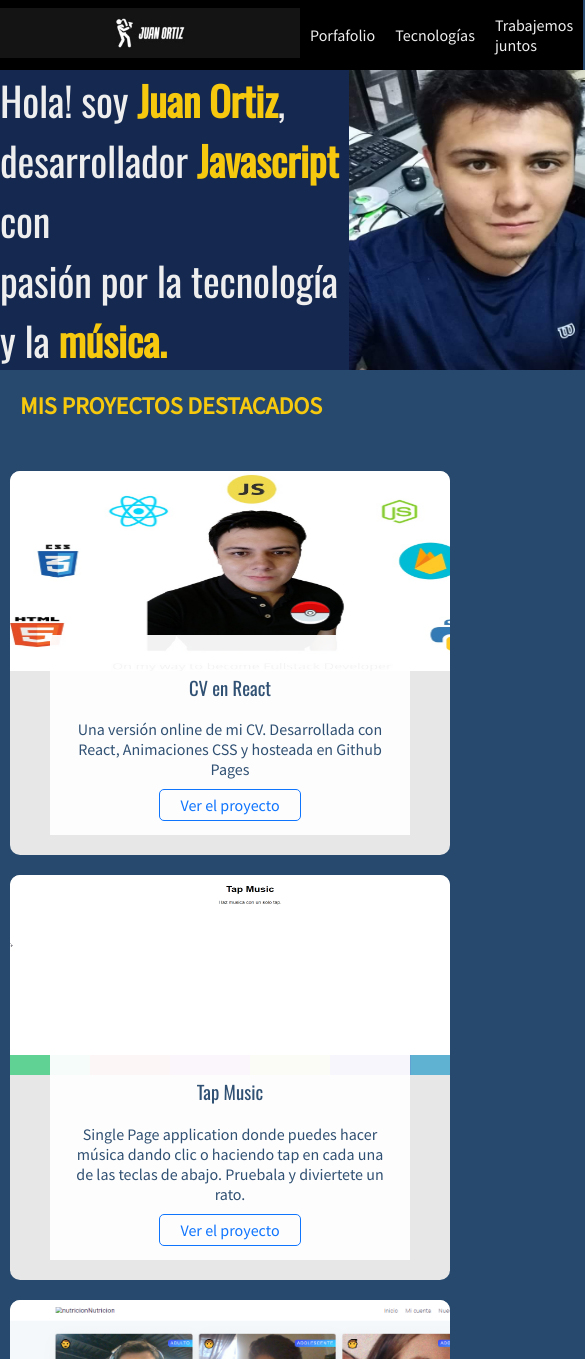
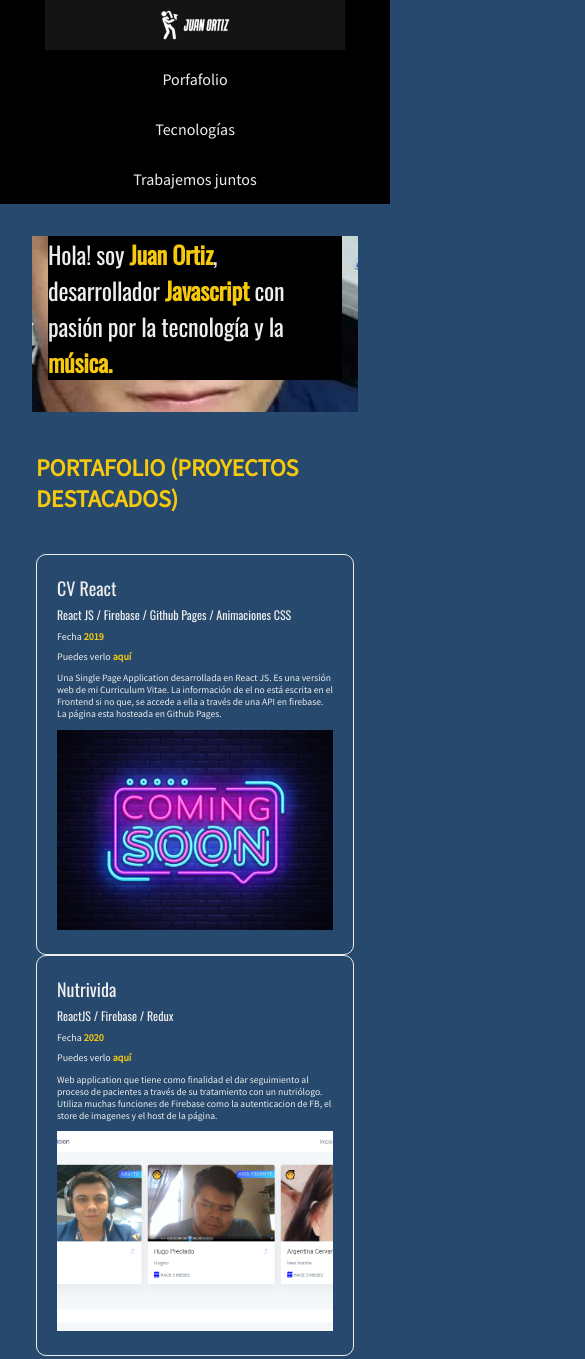
Before and after one commit to TheDevSaxGuy/portfolio, a plain HTML site: page index.html in a window 390 px wide. Shown: the top 1359 px of the page, 585 px wide, since content can reach past the window. Drawn offline with nearby package versions, Linux system fonts and the light colour scheme.

Commit message:
First Mobile version

```diff
--- a/css/styles.css
+++ b/css/styles.css
@@ -8,7 +8,6 @@ color:eeeeee
 color pallete 2:
 bg:303841
 nav:3a4750
-
 **/
 body{
     font-family: 'Source Sans Pro', sans-serif;
@@ -52,8 +51,10 @@ h2{
     margin-bottom: 40px;
 }
 .container{
-    width: 1000px;
+    max-width: 1000px;
+    flex: 1;
     margin: 0 auto;
+    padding: 0 1em;
     display: inherit;
     justify-content: inherit;
     align-items: inherit;
@@ -62,31 +63,13 @@ h2{
     position: inherit;
     background-color: inherit;
 }
-.hero{
-    height: 300px;
-    /*background-image: url('../images/hero.jpg');
-    background-size: 350px 300px;
-    background-repeat: no-repeat;
-    background-position-x: 98%;*/
-    background-color: #142850;
-    display: flex;
-    align-items: center;
-    justify-content: space-between;
-}
-.hero-image{
-    object-fit: cover;
-}
-
-.menu{
-    height: inherit;
-}
 .header{
     background-color: #27496d;
     display: flex;
     justify-content: space-between;
     background-color: black;
-    height: 70px;
     align-items: center;
+    flex-wrap: wrap;
 }
 .header ul{
     display: flex;
@@ -103,14 +86,24 @@ h2{
     align-items: center;
     padding: 0 10px;
 }
+.hero{
+    background-color: #142850;
+    height: 300px;
+    display: flex;
+    align-items: center;
+    justify-content: space-between;
+    flex-wrap: wrap;
+}
+.hero-image{
+    object-fit: cover;
+}
+
+.menu{
+    height: inherit;
+}
 
 .portfolio{
     padding:20px
-}
-.portfolio-wrapper{
-    display: flex;
-    flex-wrap: wrap;
-    justify-content: space-evenly;
 }
 
 .project{
@@ -118,9 +111,11 @@ h2{
     border-radius: 10px;
     padding: 20px;
     flex-shrink: 0;
-
     align-items: center;
     justify-content: space-between;
+    display: flex;
+    flex-wrap: wrap;
+
 }
 .project-title{
     font-size: 30px;
@@ -128,7 +123,7 @@ h2{
     margin-bottom: 10;
 }
 .project-details{
-    width: 400px;
+    width: 50%;
 }
 .project-techs, .project-date, .project-url{
     margin:10px 0 ;
@@ -136,28 +131,35 @@ h2{
 .project-description{
     font-size:20px;
 }
+.project-imageContainer{
+    width: 50%;
+}
 .project-image{
-    width: 400px;
+    max-width: 100%;
+    width: 100%;
+    object-fit: cover;
+    height: 200px;
 }
+
 .card-list{
     display:flex;
     flex-wrap: wrap;
-    justify-content: space-around;
+    justify-content: space-between;
 }
 .card-list-title{
     margin-left: 20px;
 
 }
 .card{
-    margin: 10px;
-    width: 440px;
+    margin: 1%;
+    width: 47%;
     border-radius: 10px;
     flex-shrink: 0;
     overflow: hidden;
     background-color: #e7e7e7;
 }
 .card img{
-    width: 480px;
+    width: 98%;
     height: 200px;
     object-fit: fill;
 }
@@ -188,6 +190,7 @@ h2{
     display: flex;
     align-items: center;
     justify-content: space-between;
+    flex-wrap: wrap;
 }
 
 .social-link{
@@ -220,16 +223,22 @@ h2{
 }
 .tech{
     height: 300px;
-    width: 1000px;
+    width: 98%;
     display: flex;
     background-color: #eeeeee;
     justify-content: center;
+    margin:10px;
 }
-
+.tech-header{
+  margin-left: 30px;
+}
 .tech-image{
-    height: 300px;
+    width: 100%;
+    height: 100%;
     object-fit: scale-down;
-
+}
+.tech-details{
+    margin:10px;
 }
 .footer{
     background-color: black;
@@ -237,8 +246,131 @@ h2{
     display: flex;
     align-items: center;
     justify-content: space-between;
+    flex-wrap: wrap;
     }
 .footer img{
     width: 20px;
     vertical-align: middle;
 }
+/*Desktop First desde el mas grande*/
+@media screen and (max-width:1024px){
+
+    h1{
+        font-size: 1.2em;
+        z-index: 2;
+        background: rgba(0,0,0.5);
+    }
+
+}
+@media screen and (max-width:767px){
+
+    .hero{
+        height: auto;
+        position: relative;
+        overflow: hidden;
+        padding: 2em;
+        background-color:transparent
+    }
+    .hero-image{
+        position: absolute;
+        z-index: 1;
+        left: 0;
+        right: 0;
+        top:0;
+        bottom: 0;
+        width: 100%;
+        object-fit: none;
+    }
+    .header{
+        display: block;
+        height: auto;
+    }
+    .header ul{
+        display: initial;
+    }
+    .header ul li{
+        height:50px;
+    }
+    .header a{
+        justify-content: center;
+    }
+    .header .logo{
+        text-align: center;
+    }
+
+    .project{
+        display: block;
+    }
+    .project-imageContainer{
+        width: auto;
+        text-align: center;
+    }
+    .project-image{
+        object-fit: cover;
+
+        height: 200px;
+    }
+    .project-details{
+        width: auto;
+        font-size: 16px;
+    }
+    .project-title{
+        font-size: 1.5em;
+        margin-bottom: .3em;
+    }
+    .project-url{
+        font-size: 1em;
+
+    }
+    .project-techs{
+        font-size: 1em;
+
+    }
+    .project-date{
+        font-size: 1em;
+    }
+    .project-description{
+        font-size: .8em;
+    }
+    .project-techs, .project-date, .project-url{
+        margin:.4em 0 ;
+    }
+    .card{
+        width: auto;
+        flex-shrink: initial;
+    }
+}
+@media screen and (max-width:480px){
+    h1 {
+        font-size: 1.5em;
+    }
+    .project-details{
+        font-size: 12px;
+    }
+    .card-detail{
+        margin: -2em .5em .5em .5em;
+        padding: 1em;
+    }
+    .contact{
+        height: auto;
+        padding: 1em 0;
+        text-align: center;
+        display: block;
+    }
+    .contact button{
+        margin: 1em auto;
+    }
+    .footer{
+        text-align: center;
+        display: block;
+        border: 1px solid transparent;
+    }
+}
+@media screen and (max-width:320px){
+   h1{
+       font-size: 1.2em;
+   }
+   .hero{
+       padding: 2em 1em;
+   }
+}
--- a/index.html
+++ b/index.html
@@ -28,61 +28,57 @@
             <h1>Hola! soy <strong> Juan Ortiz</strong>,
             <br/> desarrollador <strong>Javascript </strong> con
             <br/>pasión por la tecnología y la <strong>música.</strong></h1>
-            <img clas="hero-image"src="images/hero.jpg" width="500px" height="300px" alt="imagen principal del sitio">
-
+            <img class="hero-image"src="images/hero.jpg" width="450" height="300" alt="imagen principal del sitio">
         </div>
     </section>
-
-    <!--<section id="portfolio" class="portfolio">
+    <section id="portfolio" class="portfolio">
         <div class="container">
         <h2>Portafolio (proyectos destacados)</h2>
         <div class="portfolio-wrapper">
         <article class="project">
             <div class="project-details">
-            <h3 class="project-title">Johnny Sax Page</h3>
-            <h6 class="project-techs"> HTML5 / CSS3 / Javascript</h6>
-            <p class="project-date"><small>Fecha<strong> 2018</strong></small></p>
-            <p class="project-url"><small>Puedes verlo <strong><a href="https://thedevsaxguy.github.io/JohnnySax/" target="_blank">aquí</a></strong></small></p>
-            <p class="project-description">Esta es una de mis primeras paginas web creada para dar promoción a mi otro hobbie el cual es tocar el saxofon.
-            Se ha ido adaptando con el tiempo y he tratado de darle un diseño moderno a medida que aprendo cosas nuevas.
+            <h3 class="project-title">CV React</h3>
+            <h6 class="project-techs"> React JS / Firebase / Github Pages / Animaciones CSS</h6>
+            <p class="project-date"><small>Fecha<strong> 2019</strong></small></p>
+            <p class="project-url"><small>Puedes verlo <strong><a href="https://thedevsaxguy.github.io/CurriculumVitae/" target="_blank">aquí</a></strong></small></p>
+            <p class="project-description">
+                Una Single Page Application desarrollada en React JS. Es una versión web de mi Curriculum Vitae. La información de el no está escrita en el Frontend si no que, se accede a ella a través de una API en firebase. La página esta hosteada en Github Pages.
             </p>
-            <figure class="project-imageContainer">
-                <a href="http://thedevsaxguy.github.io/JohnnySax/" target="_blank" rel="noopener noreferrer"><img class="project-image" src="images/johnnysax.png" /></a>
-            </figure>
         </div>
+        <figure class="project-imageContainer">
+            <a href="http://thedevsaxguy.github.io/JohnnySax/" target="_blank" rel="noopener noreferrer"><img class="project-image" src="images/coming-soon.jpg" /></a>
+        </figure>
 
         </article>
         <article class="project">
             <div class="project-details">
-            <h3 class="project-title">Tap Music</h3>
-            <h6 class="project-techs">HTML5 / CSS3 / Javascript / Animaciones CSS</h6>
-            <p class="project-date"><small>Fecha<strong> 2019</strong></small></p>
-            <p class="project-url"><small>Puedes verlo<strong><a href="https://thedevsaxguy.github.io/Tap-Music/"> aquí</a></strong></small></p>
-            <p class="project-description"> Esta es una Single Page application donde puedes hacer música dando clic o haciendo tap en cada una de las teclas de abajo. Pruebala y diviertete un rato.
-
-            </p>
+            <h3 class="project-title">Nutrivida</h3>
+            <h6 class="project-techs">ReactJS / Firebase / Redux</h6>
+            <p class="project-date"><small>Fecha<strong> 2020</strong></small></p>
+            <p class="project-url"><small>Puedes verlo<strong><a href="https://github.com/TheDevSaxGuy/Nutricion"> aquí</a></strong></small></p>
+            <p class="project-description"> Web application que tiene como finalidad el dar seguimiento al proceso de pacientes a través de su tratamiento con un nutriólogo. Utiliza muchas funciones de Firebase como la autenticacion de FB, el store de imagenes y el host de la página. </p>
+            </div>
+            <!--urlhttps://nutricion-5bee5.web.app/-->
             <figure class="project-imageContainer">
-                <a href="http://thedevsaxguy.github.io/Tap-Music/" target="_blank" rel="noopener noreferrer"><img class="project-image" src="images/tapmusic.png" /></a>
+                <a href="https://github.com/TheDevSaxGuy/Nutricion" target="_blank" rel="noopener noreferrer"><img class="project-image" src="images/nutrivida.png" /></a>
             </figure>
-            </div>
-
         </article>
         </div>
         </div>
-    </section>-->
-    <div class="container">
+    </section>
+  <div class="container">
         <h2 class="card-list-title">Mis proyectos destacados</h2>
     </div>
     <section id="cards" class="card-list">
         <div class="container">
         <article class="card">
         <figure class="card-imageContainer">
-            <img class="card-image" src="images/Technologies.jpg" width="500"/>
+            <img class="card-image" src="images/google.png" width="500"/>
         </figure>
         <div class="card-detail">
-        <h3 class="card-title">CV en React</h3>
-        <p class="card-description">Una versión online de mi CV. Desarrollada con React, Animaciones CSS y hosteada en Github Pages</p>
-        <a class="card-url" href="https://thedevsaxguy.github.io/CurriculumVitae/" target="_blank"> Ver el proyecto</a>
+        <h3 class="card-title">Google Clon</h3>
+        <p class="card-description">Un clon visual de google, utilizando HTML y CSS.</p>
+        <a class="card-url" href="https://thedevsaxguy.github.io/google-clon/" target="_blank"> Ver el proyecto</a>
         </div>
         </article>
         <article class="card">
@@ -100,10 +96,9 @@
             <img class="card-image" src="images/nutrivida.png" width="500"/>
         </figure>
         <div class="card-detail">
-        <h3 class="card-title">Nutrivida</h3>
-        <p class="card-description">Web Application para llevar el control de pacientes para una nutrióloga muy especial.</p>
-        <p>Desarrollada en React, Firebase, Redux y ReactHooks.</p>
-        <a class="card-url" href="https://nutricion-5bee5.web.app/" target="_blank"> Ver el proyecto</a>
+        <h3 class="card-title">JohnnySax </h3>
+        <p class="card-description">Landing Page que me ayuda a dar promoción a mi otro Hobbie el cual es tocar el saxofón. </p>
+        <a class="card-url" href="" target="_blank"> Ver el proyecto</a>
         </div>
         </article>
         <article class="card">
@@ -120,19 +115,22 @@
     </section>
     <section id="tech" >
         <div class="container">
-        <h2>Tecnlogías</h2>
+            <h2 class="tech-header">Tecnlogías</h2>
+        </div>
+        <div class="container">
         <article id="tech">
         <div class="tech">
         <figure class="tech-imageContainer">
             <img class="tech-image" src="images/Technologies.jpg"/>
         </figure>
-    </div>
+        </div>
         <div class="tech-details">
         <h3 class="tech-title">Un poco sobre mi</h3>
         <p>Soy un chico muy optimista y entusiasta que siempre esta buscando algo nuevo que aprender. Mis hobbies son leer fantasía, tocar el saxofón y construir proyectos cada vez mejores. Mi sueño es convertirme pronto en Full stack developer, y contribuir mucho a la comunidad Open Source.</p>
         </div>
         </article>
         </div>
+    </div>
     </section>
 
     <section id="collaborate" class="contact">
```
Also changed, not shown: images/google.png (added), images/javascript.png (deleted).
